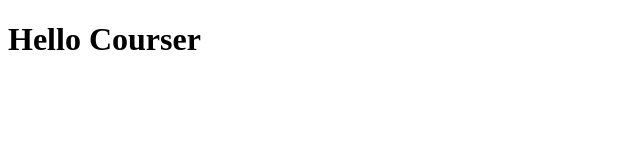
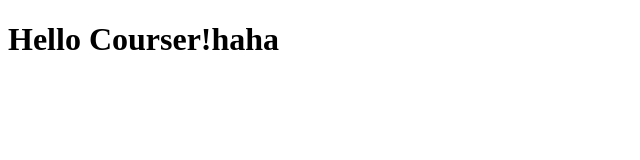
Before and after one commit to ezttcc/coursera-test, a plain HTML site: page site/index.html in a window 1280 px wide. Shown: the whole page, without its empty margins (0-640 px from the left). Drawn offline with Linux system fonts and the light colour scheme.

Commit message:
a little change in content of my page

```diff
--- a/site/index.html
+++ b/site/index.html
@@ -4,6 +4,6 @@
 	<title>Hello Coursera</title>
 </head>
 <body>
-<h1>Hello Courser</h1>
+<h1>Hello Courser!haha</h1>
 </body>
 </html>
```
